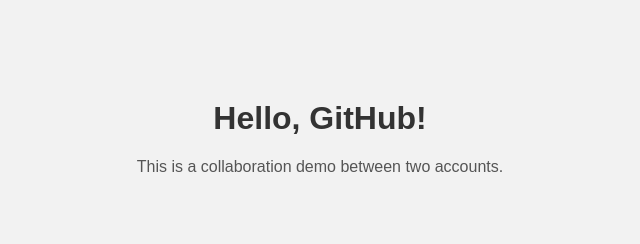
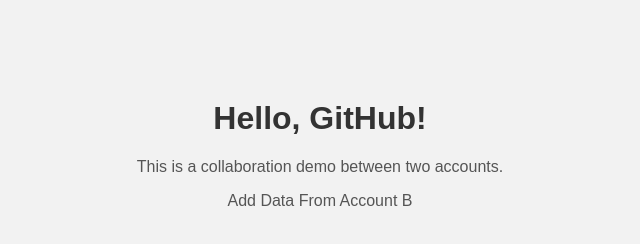
Before and after one commit to KamalJoshiDev/Collab_Demo, a plain HTML site: page index.html in a window 1280 px wide. Shown: the whole page, without its empty margins (320-960 px from the left). Drawn offline with Linux system fonts and the light colour scheme.

Commit message:
Add New Data

```diff
--- a/index.html
+++ b/index.html
@@ -32,6 +32,7 @@
     <div class="container">
         <h1>Hello, GitHub!</h1>
         <p>This is a collaboration demo between two accounts.</p>
+        <p>Add Data From Account B</p>
     </div>
 </body>
 
```
